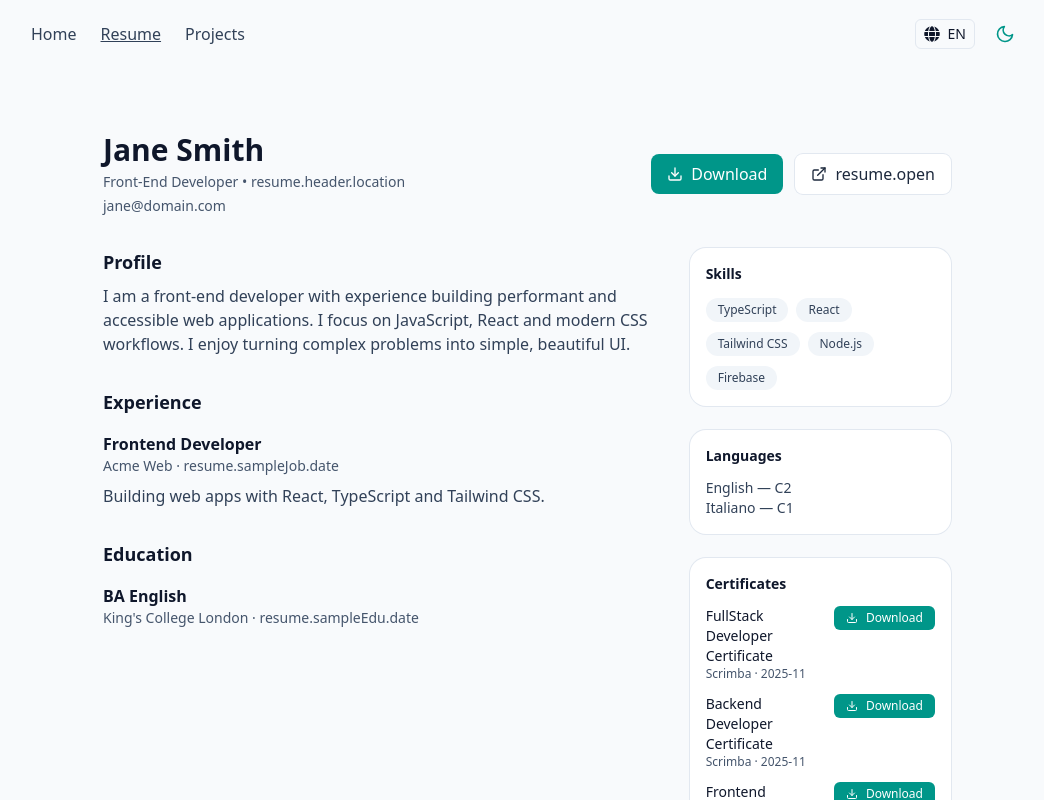
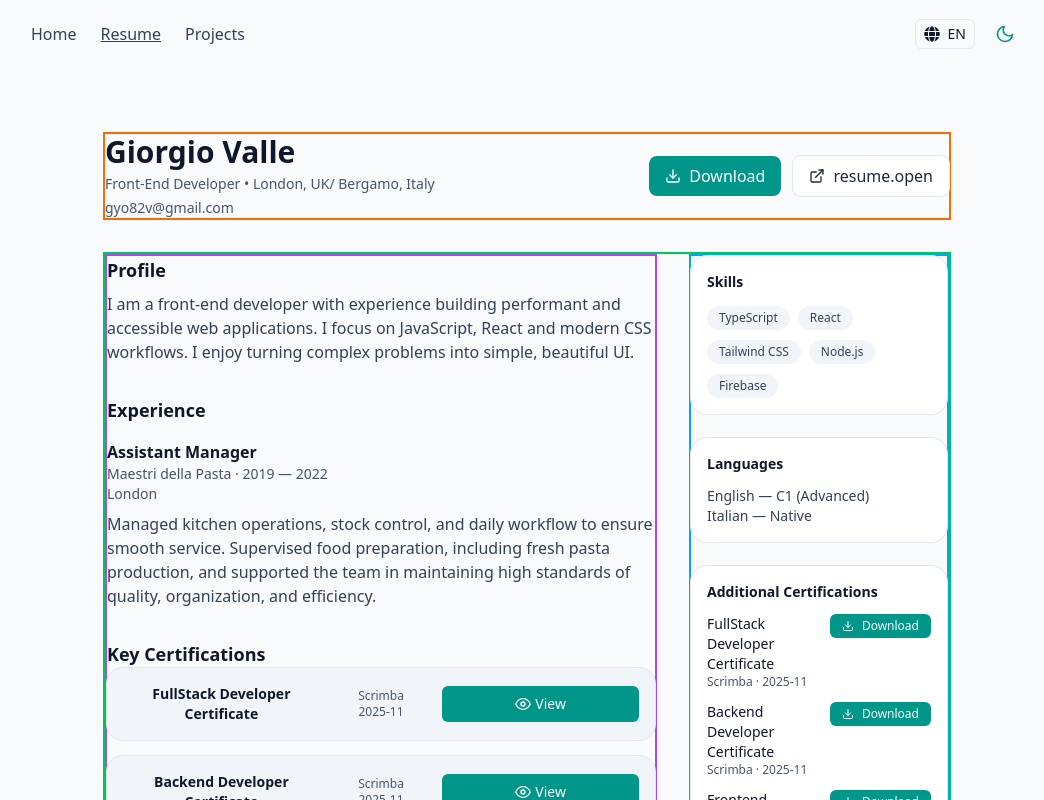
Before and after one commit to gyo82v/portfolio, a React (Vite) app: page /resume in a window 1280 px wide. Shown: the top 800 px of the page, without its empty margins (113-1157 px from the left). Built offline with nearby package versions, Linux system fonts and the light colour scheme.

Commit message:
feat: improve resume page

```diff
--- a/src/i18n/translations.ts
+++ b/src/i18n/translations.ts
@@ -91,10 +91,8 @@ export const translations: Record<Lang, NestedStrings> = {
       resume: {
         title: "Curriculum",
         header: {
-          name: "Jane Smith",
           profession: "Front-End Developer",
-          location: "London, UK",
-          contactEmail: "jane@domain.com"
+          location: "London, UK/ Bergamo, Italy",
         },
         download: "Download CV",
         open: "Open in new tab",
@@ -103,21 +101,53 @@ export const translations: Record<Lang, NestedStrings> = {
         profileText:
           "I am a front-end developer with experience building performant and accessible web applications. I focus on JavaScript, React and modern CSS workflows. I enjoy turning complex problems into simple, beautiful UI.",
         experienceTitle: "Experience",
-        sampleJob: {
-          title: "Frontend Developer",
-          company: "Acme Web",
-          date: "2023 — Present",
-          description: "Building web apps with React, TypeScript and Tailwind CSS."
+        maestriPasta: {
+          title: "Assistant Manager",
+          location: "London",
+          company: "Maestri della Pasta",
+          date: "2019 — 2022",
+          description: "Managed kitchen operations, stock control, and daily workflow to ensure smooth service. Supervised food preparation, including fresh pasta production, and supported the team in maintaining high standards of quality, organization, and efficiency."
+        },
+        deckchairs: {
+          title: "Attendant",
+          company: "Royal Parks, deckchairs",
+          date: "2014-2018",
+          location: "Londra",
+          description: ``
+        },
+        cdc: {
+          title: "Attendant",
+          company: "CDC Bergamo",
+          date: "2000-2002",
+          location: "Bergamo",
+          description: ``
+        },
+        farm: {
+          title: "Attendant",
+          company: "CDC Bergamo",
+          date: "2013-2014",
+          location: "Cairns Australia",
+          description: ``
+        },
+        hostel: {
+          title: "Attendant",
+          company: "CDC Bergamo",
+          date: "2002-2005",
+          location: "Los Angeles/San Diego",
+          description: ``
         },
         educationTitle: "Education",
-        sampleEdu: {
-          degree: "BA English",
-          institution: "King's College London",
-          date: "2018"
+        certificatesMainTitle : "Key Certifications",
+        school: {
+          degree: "Scientific High School (first two years)",
+          institution: "Fantoni Liceo Scientifico",
+          date: "1999"
         },
         skillsTitle: "Skills",
         languagesTitle: "Languages",
-        certificatesTitle: "Certificates",
+        languageEnglish : "English — C1 (Advanced)",
+        languageItalian: "Italian — Native",
+        certificatesTitle: "Additional Certifications",
         downloadCertificate: "Download certificate",
         note: "If you’d like a longer CV or references, please contact me."
       },
@@ -212,10 +242,8 @@ export const translations: Record<Lang, NestedStrings> = {
       },
       resume: {
     header: {
-      name: "Jane Smith",
       profession: "Sviluppatore Front-End",
-      location: "Londra, Regno Unito",
-      contactEmail: "jane@domain.com"
+      location: "Londra, UK/ Bergamo, It",
     },
     download: "Scarica CV",
     open: "Apri in una nuova scheda",
@@ -224,21 +252,53 @@ export const translations: Record<Lang, NestedStrings> = {
     profileText:
       "Sono uno sviluppatore front-end con esperienza nella costruzione di applicazioni web performanti e accessibili. Mi focalizzo su JavaScript, React e moderne pratiche CSS. Mi piace trasformare problemi complessi in interfacce semplici e curate.",
     experienceTitle: "Esperienza",
-    sampleJob: {
-      title: "Sviluppatore Frontend",
-      company: "Acme Web",
-      date: "2023 — Presente",
-      description: "Sviluppo applicazioni web con React, TypeScript e Tailwind CSS."
+    maestriPasta: {
+      title: "Assistant Manager",
+      company: "Maestri della Pasta",
+      date: "2019 — 2022",
+      location: "Londra",
+      description: "Ho gestito le operazioni della cucina, il controllo delle scorte e l’organizzazione del lavoro quotidiano, garantendo un servizio fluido ed efficiente. Mi occupavo anche della preparazione dei cibi, inclusa la produzione di pasta fresca, supportando il team nel mantenimento di elevati standard di qualità, ordine e produttività."
+    },
+    deckchairs: {
+      title: "Attendant",
+      company: "Royal Parks, deckchairs",
+      date: "2014-2018",
+      location: "Londra",
+      description: ``
+    },
+    cdc: {
+      title: "Attendant",
+      company: "CDC Bergamo",
+      date: "2000-2002",
+      location: "Bergamo",
+      description: ``
+    },
+    farm: {
+      title: "Attendant",
+      company: "CDC Bergamo",
+      date: "2013-2014",
+      location: "Cairns Australia",
+      description: ``
+    },
+    hostel: {
+      title: "Attendant",
+      company: "CDC Bergamo",
+      date: "2002-2005",
+      location: "Los Angeles/San Diego",
+      description: ``
     },
     educationTitle: "Istruzione",
-    sampleEdu: {
-      degree: "Laurea in Inglese",
-      institution: "King's College London",
-      date: "2018"
+    certificatesMainTitle : "Certificazioni Principali",
+    school: {
+      degree: "Biennio liceo scientifico",
+      institution: "Fantoni Liceo Scientifico",
+      date: "1999"
     },
     skillsTitle: "Competenze",
     languagesTitle: "Lingue",
-    certificatesTitle: "Certificati",
+    languageEnglish : "Inglese — C1 (Avanzato)",
+    languageItalian: "Italiano — Madrelingua",
+    certificatesTitle: "Certificazioni Aggiuntive",
     downloadCertificate: "Scarica certificato",
     note: "Se desideri un CV più dettagliato o referenze, contattami."
   },
--- a/src/pages/Resume.tsx
+++ b/src/pages/Resume.tsx
@@ -2,6 +2,7 @@ import { FiDownload, FiExternalLink } from "react-icons/fi";
 import { useLanguage } from "../i18n/useLanguage";
 import { certificates } from "../data/certificates.ts";
 import { focusEffects, transitions } from "../styles/patterns";
+import CertificatesList from "../components/CertificatesList";
 
 export default function ResumePage() {
   const { t } = useLanguage();
@@ -9,19 +10,19 @@ export default function ResumePage() {
   const resumePdf = "/assets/resume.pdf"; // replace with your PDF path
 
   return (
-    <main className="py-16 bg-slate-50 dark:bg-slate-800 min-h-screen transition-colors duration-200">
+    <div className="py-16 bg-slate-50 dark:bg-slate-800 min-h-screen transition-colors duration-200">
       <div className="max-w-4xl mx-auto px-6">
         {/* Header */}
-        <header className="mb-8 flex flex-col sm:flex-row sm:items-center sm:justify-between gap-6">
+        <header className="mb-8 flex flex-col sm:flex-row sm:items-center sm:justify-between gap-6 border-2 border-orange-500">
           <div>
             <h1 className="text-3xl font-extrabold text-slate-900 dark:text-slate-100">
-              {t("pages.resume.header.name")}
+              Giorgio Valle
             </h1>
             <p className="mt-1 text-sm text-slate-600 dark:text-slate-300">
-              {t("pages.resume.header.profession")} • {t("resume.header.location")}
+              {t("pages.resume.header.profession")} • {t("pages.resume.header.location")}
             </p>
             <p className="mt-1 text-sm text-slate-600 dark:text-slate-300">
-              {t("pages.resume.header.contactEmail")}
+              gyo82v@gmail.com
             </p>
           </div>
 
@@ -50,9 +51,9 @@ export default function ResumePage() {
         </header>
 
         {/* Two-column content: left main, right sidebar */}
-        <div className="grid grid-cols-1 lg:grid-cols-3 gap-8">
+        <div className="grid grid-cols-1 lg:grid-cols-3 gap-8 border-2 border-green-500">
           {/* LEFT: main (experience, education) */}
-          <section className="lg:col-span-2 space-y-8">
+          <section className="lg:col-span-2 space-y-8 border-2 border-purple-500">
             {/* Profile */}
             <div>
               <h2 className="text-lg font-semibold text-slate-900 dark:text-slate-100">
@@ -71,13 +72,16 @@ export default function ResumePage() {
 
               <article className="mt-4">
                 <h3 className="font-semibold text-slate-900 dark:text-slate-100">
-                  {t("pages.resume.sampleJob.title")}
+                  {t("pages.resume.maestriPasta.title")}
                 </h3>
                 <div className="text-sm text-slate-600 dark:text-slate-300">
-                  <span>{t("pages.resume.sampleJob.company")}</span> · <span>{t("resume.sampleJob.date")}</span>
+                  <span>{t("pages.resume.maestriPasta.company")}</span> · <span>{t("pages.resume.maestriPasta.date")}</span>
+                </div>
+                <div className="text-sm text-slate-600 dark:text-slate-300">
+                  {t("pages.resume.maestriPasta.location")}
                 </div>
                 <p className="mt-2 text-slate-700 dark:text-slate-200">
-                  {t("pages.resume.sampleJob.description")}
+                  {t("pages.resume.maestriPasta.description")}
                 </p>
               </article>
 
@@ -87,22 +91,25 @@ export default function ResumePage() {
             {/* Education */}
             <div>
               <h2 className="text-lg font-semibold text-slate-900 dark:text-slate-100">
+                {t("pages.resume.certificatesMainTitle")}
+              </h2>
+              <CertificatesList certificates={certificates} showCount={3} />
+              <h2 className="text-lg font-semibold text-slate-900 dark:text-slate-100">
                 {t("pages.resume.educationTitle")}
               </h2>
-
               <div className="mt-4">
                 <h3 className="font-semibold text-slate-900 dark:text-slate-100">
-                  {t("pages.resume.sampleEdu.degree")}
+                  {t("pages.resume.school.degree")}
                 </h3>
                 <div className="text-sm text-slate-600 dark:text-slate-300">
-                  <span>{t("pages.resume.sampleEdu.institution")}</span> · <span>{t("resume.sampleEdu.date")}</span>
+                  <span>{t("pages.resume.school.institution")}</span> · <span>{t("pages.resume.school.date")}</span>
                 </div>
               </div>
             </div>
           </section>
 
           {/* RIGHT: sidebar (skills, languages, certificates) */}
-          <aside className="space-y-6">
+          <aside className="space-y-6 border-2 border-sky-500">
             {/* Skills */}
             <div className="bg-white dark:bg-slate-700 rounded-2xl p-4 ring-1 ring-slate-200 dark:ring-slate-700">
               <h3 className="text-sm font-semibold text-slate-900 dark:text-slate-100">{t("pages.resume.skillsTitle")}</h3>
@@ -121,8 +128,8 @@ export default function ResumePage() {
             <div className="bg-white dark:bg-slate-700 rounded-2xl p-4 ring-1 ring-slate-200 dark:ring-slate-700">
               <h3 className="text-sm font-semibold text-slate-900 dark:text-slate-100">{t("pages.resume.languagesTitle")}</h3>
               <ul className="mt-3 text-sm text-slate-700 dark:text-slate-200">
-                <li>English — C2</li>
-                <li>Italiano — C1</li>
+                <li>{t("pages.resume.languageEnglish")}</li>
+                <li>{t("pages.resume.languageItalian")}</li>
               </ul>
             </div>
 
@@ -161,6 +168,6 @@ export default function ResumePage() {
           {t("resume.note")}
         </p>
       </div>
-    </main>
+    </div>
   );
 }
```
